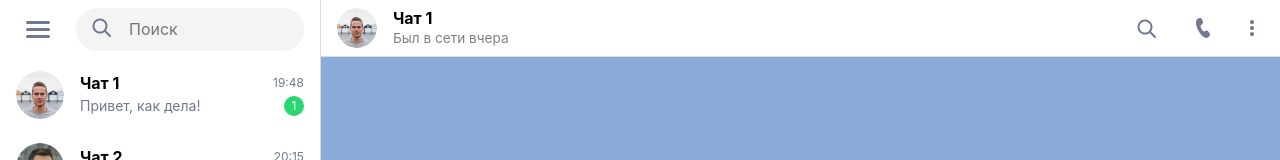
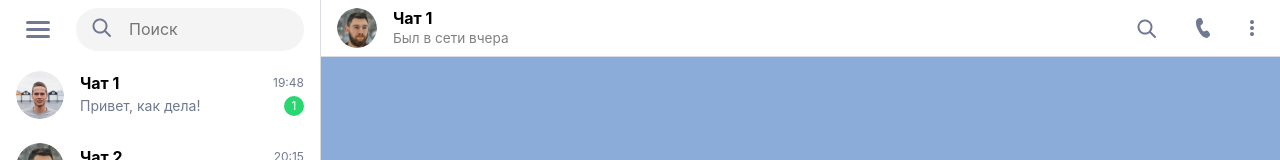
Before and after one commit to Quicksplash/vue-chat-system, a Vue app: page / in a window 1280 px wide. Shown: the top 160 px of the page. Built offline with nearby package versions, Linux system fonts and the light colour scheme.

Commit message:
Update header dynamically based on active chat selection

```diff
--- a/src/components/molecules/ChatRecipient.vue
+++ b/src/components/molecules/ChatRecipient.vue
@@ -1,8 +1,8 @@
 <template>
 	<div class="chat-main__recipient">
-		<TheAvatar src="src/assets/images/avatar-main.png" />
+		<TheAvatar :src="props.avatar" />
 		<div class="chat-main__recipient-info">
-			<ChatName name="Чат 1" class-name="chat-main__recipient-name" />
+			<ChatName :name="props.name" class-name="chat-main__recipient-name" />
 			<UserStatus status="Был в сети вчера" />
 		</div>
 	</div>
@@ -12,6 +12,11 @@
 import TheAvatar from '@/components/atoms/TheAvatar.vue';
 import ChatName from '@/components/atoms/ChatName.vue';
 import UserStatus from '@/components/atoms/UserStatus.vue';
+
+const props = defineProps<{
+	avatar: string;
+	name: string;
+}>();
 </script>
 
 <style scoped></style>
--- a/src/components/molecules/MainHeader.vue
+++ b/src/components/molecules/MainHeader.vue
@@ -1,13 +1,30 @@
 <template>
 	<header class="chat-main__header">
-		<ChatRecipient />
+		<ChatRecipient :avatar="chat.avatar" :name="chat.name" />
 		<ChatAction />
 	</header>
 </template>
 
 <script setup lang="ts">
+import type { Chat } from '@/types/chat';
 import ChatRecipient from '@/components/molecules/ChatRecipient.vue';
 import ChatAction from '@/components/molecules/ChatAction.vue';
+import { computed } from 'vue';
+import { useChatStore } from '@/stores/chat';
+import { storeToRefs } from 'pinia';
+
+const chatStore = useChatStore();
+const { activeChatId, chatList } = storeToRefs(chatStore);
+
+const chat = computed<Chat | Pick<Chat, 'id' | 'name' | 'avatar'>>(() => {
+	return (
+		chatList.value.find(chat => chat.id === activeChatId.value) ?? {
+			id: 0,
+			name: 'Чат 1',
+			avatar: 'src/assets/images/Avatar-3.png',
+		}
+	);
+});
 </script>
 
 <style scoped></style>
```
